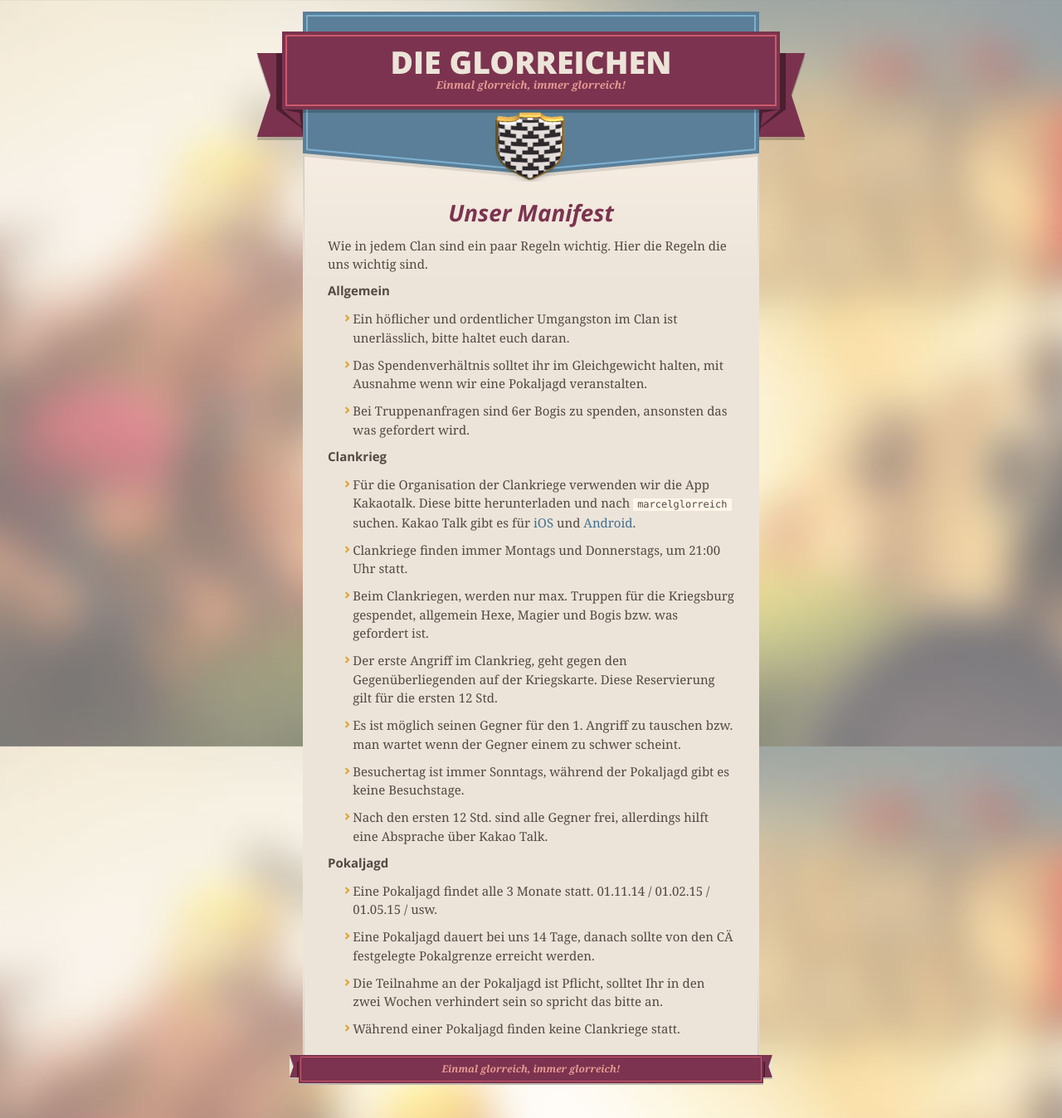
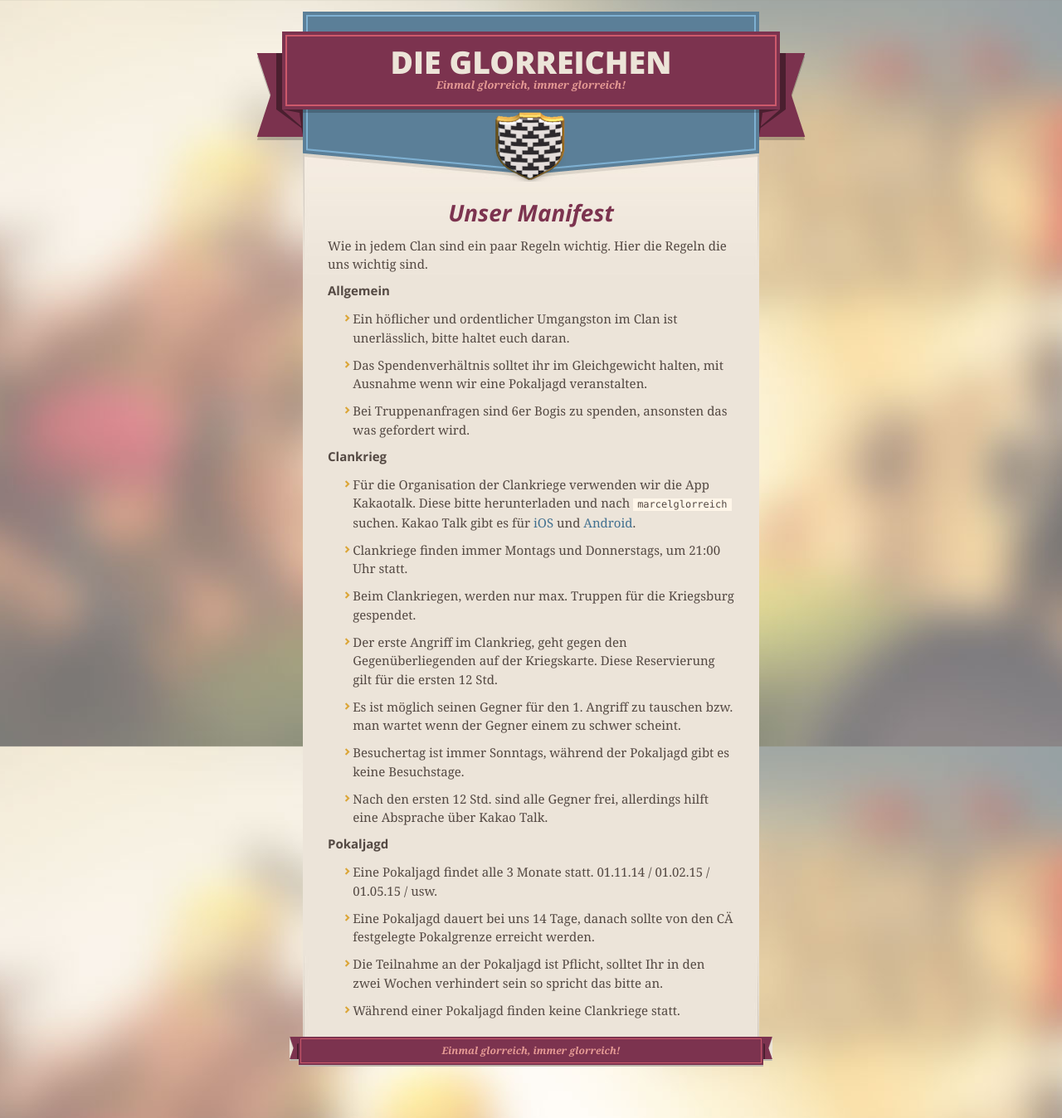
Before and after one commit to glorreich/glorreich.github.io, a Jekyll site: the page built from _posts/2014-11-20-manifest.markdown, in a window 1280 px wide. Shown: the whole page at 83% size. Built offline with Jekyll 4.4.1, drawn with Linux system fonts in a browser that asks for light colours; nearby versions of some CDN libraries.

Commit message:
Update 2014-11-20-manifest.markdown

```diff
--- a/_posts/2014-11-20-manifest.markdown
+++ b/_posts/2014-11-20-manifest.markdown
@@ -21,7 +21,7 @@ Hier die Regeln die uns wichtig sind.
 
 * Clankriege finden immer Montags und Donnerstags, um 21:00 Uhr statt.
 
-* Beim Clankriegen, werden nur max. Truppen für die Kriegsburg gespendet, allgemein Hexe, Magier und Bogis bzw. was gefordert ist.
+* Beim Clankriegen, werden nur max. Truppen für die Kriegsburg gespendet.
 
 * Der erste Angriff im Clankrieg, geht gegen den Gegenüberliegenden auf der Kriegskarte. Diese Reservierung gilt für die ersten 12 Std.
 
```
